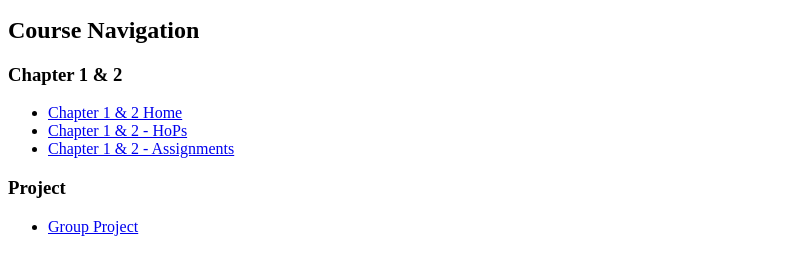
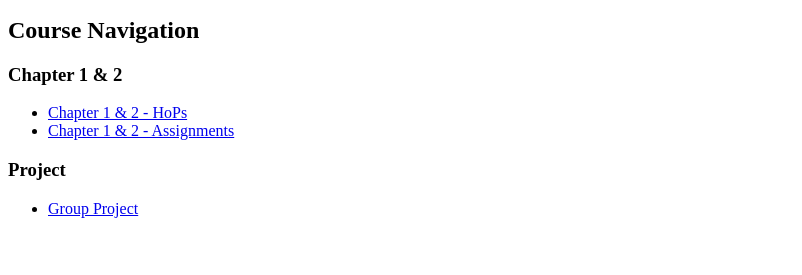
Before and after one commit to bhshafer/WebDev, a plain HTML site: page index.html in a window 1280 px wide. Shown: the part 101-376 px from the top of the page, without its empty margins (0-802 px from the left). Drawn offline with Linux system fonts and the light colour scheme.

Commit message:
Update index.html

```diff
--- a/index.html
+++ b/index.html
@@ -14,7 +14,6 @@
 
     <h3>Chapter 1 & 2</h3>
     <ul>
-        <li><a href="chapter1-2/index.html">Chapter 1 & 2 Home</a></li>
         <li><a href="chapter1-2/hop/index.html">Chapter 1 & 2 - HoPs</a></li>
         <li><a href="chapter1-2/assignments/index.html">Chapter 1 & 2 - Assignments</a></li>
     </ul>
@@ -25,4 +24,5 @@
     </ul>
 
 </body>
+
 </html>
```
